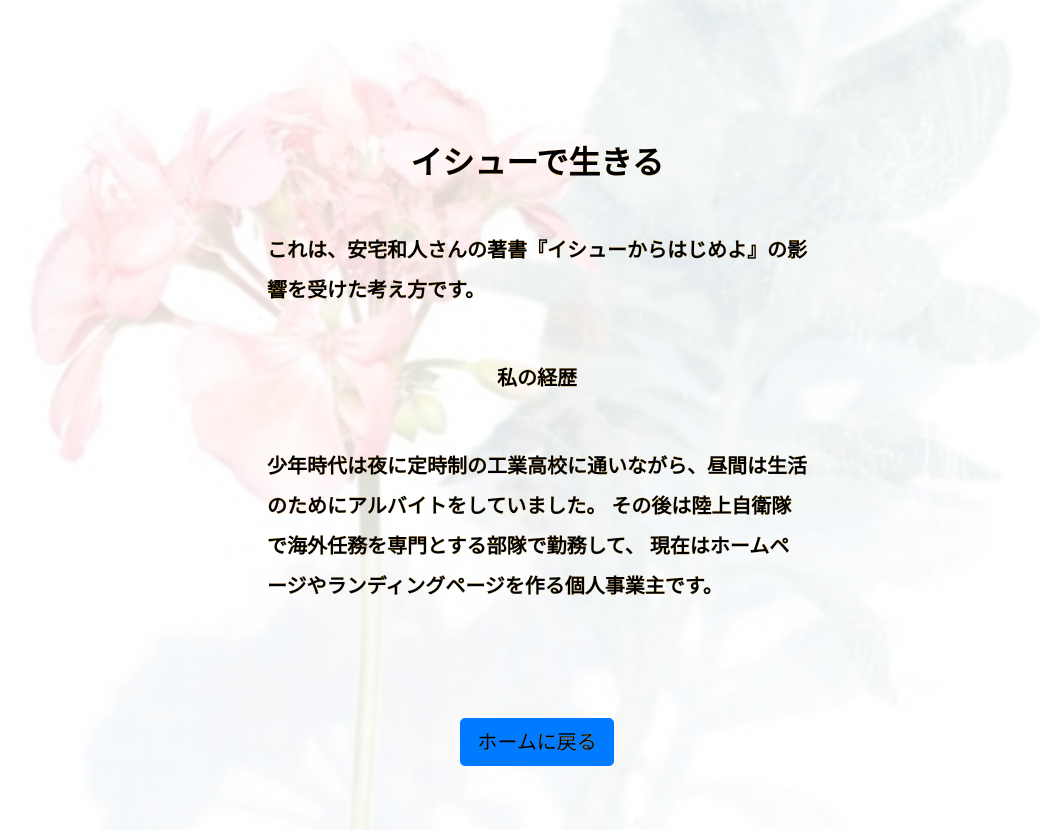
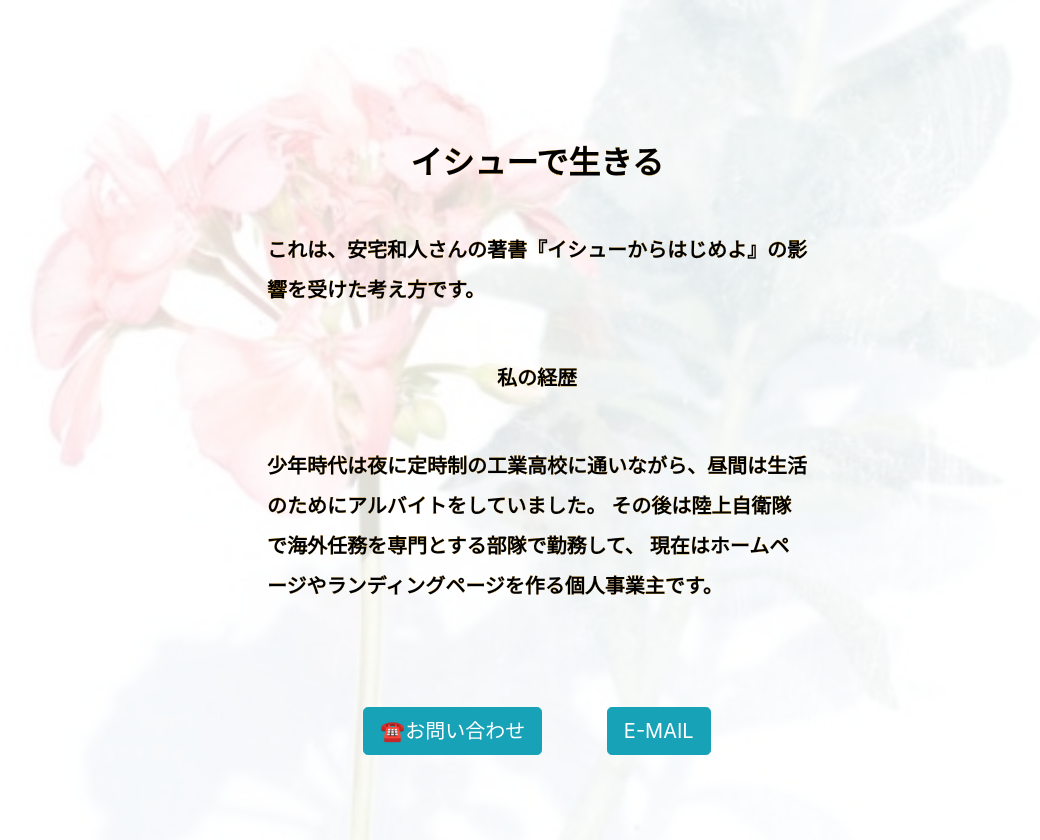
Before and after one commit to kentaroaso/kentaroaso, a PHP site: page /web_lesson/greeting.html in a window 1280 px wide. Shown: the whole page, without its empty margins (103-1143 px from the left). Run offline with PHP 8.4, Linux system fonts and the light colour scheme.

Commit message:
Add files via upload

```diff
--- a/web_lesson/greeting.css
+++ b/web_lesson/greeting.css
@@ -1,4 +1,5 @@
-html,body {
+html,
+body {
   background-color: rgba(255, 255, 255, 0.8);
 }
 
@@ -7,11 +8,12 @@ body {
   display: flex;
 }
 
-h2, .lead {
+h2,
+.lead {
   font-family: serif;
   font-weight: bold;
   -webkit-text-stroke-width: 0.1px;
-    -webkit-text-stroke-color:orange;
+  -webkit-text-stroke-color: orange;
   -webkit-text-fill-color: black;
   margin-top: 3rem;
 }
@@ -31,6 +33,11 @@ h2, .lead {
 
 #back-picture {
   background-color: rgba(255, 255, 255, 0.8);
+}
+
+.btn.btn-info.btn-lg {
+  margin: 30px;
+  color: #fff;
 }
 
 .bd-placeholder-img {
--- a/web_lesson/greeting.html
+++ b/web_lesson/greeting.html
@@ -53,9 +53,10 @@
             </p>
           </div>
         </div>
-        <p class="lead">
-          <a href="https://kentaroaso.github.io/kentaroaso/" class="btn btn-lg btn-primary">ホームに戻る</a>
-        </p>
+        <div class="btn">
+          <a href="tel:09070193266" class="btn btn-lg btn-info">&phone;お問い合わせ</a>
+          <a href="mailto:kentaroaso30@icloud.com" class="btn btn-lg btn-info">E-MAIL</a>
+        </div>
       </section>
     </main>
   </div>
```
Lines whose indentation alone changed are shown as unchanged.
